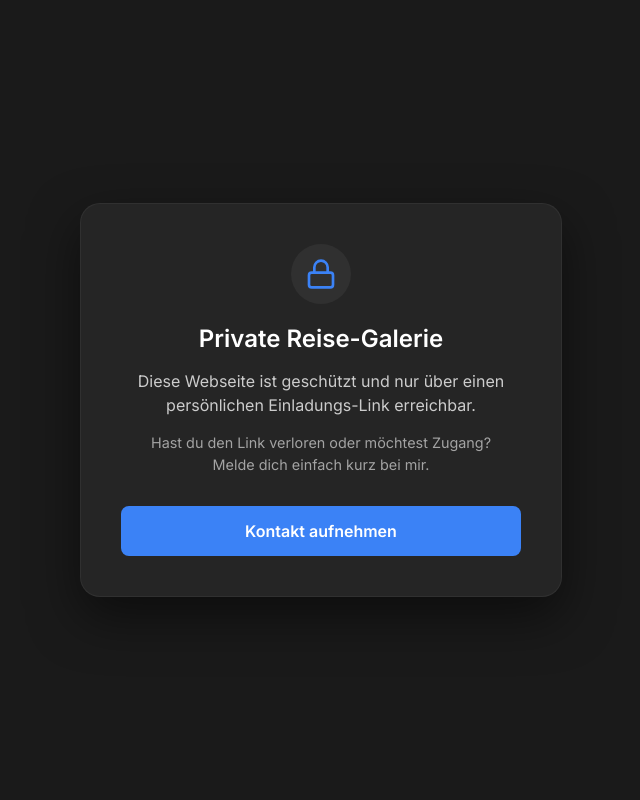
After one commit to Alex10000121/travelsite, a Flask app: template templates/login.html in a window 1280 px wide. The commit adds this page. Shown: the whole page, without its empty margins (319-959 px from the left). Run offline with Flask 3, Linux system fonts and the light colour scheme; the template is opened without the code that fills it, so the values that code supplies are empty.

Commit message:
create login.html

```diff
--- a/app.py
+++ b/app.py
@@ -16,6 +16,7 @@ PHOTO_DIR = os.environ.get('PHOTO_DIR', './photos')
 THUMB_DIR = os.environ.get('THUMB_DIR', './data/thumbs')
 DB_PATH = os.environ.get('DB_PATH', './data/trips.db')
 ACCESS_TOKEN = os.environ.get('ACCESS_TOKEN', 'geheim123')
+CONTACT_EMAIL = os.environ.get('CONTACT_EMAIL', 'deine.email@beispiel.de')
 
 os.makedirs(THUMB_DIR, exist_ok=True)
 os.makedirs(os.path.dirname(DB_PATH), exist_ok=True)
@@ -169,9 +170,14 @@ def scan_worker():
 
 @app.route('/')
 def index():
-    if request.args.get('token') != ACCESS_TOKEN: abort(403)
-    return render_template('index.html', token=request.args.get('token'))
+    req_token = request.args.get('token')
 
+    # 1. Token ist korrekt -> Zeige die App
+    if req_token == ACCESS_TOKEN:
+        return render_template('index.html', token=ACCESS_TOKEN)
+
+    # 2. Sonst -> Zeige die Info-Seite (egal ob falscher Token oder gar keiner)
+    return render_template('login.html', contact_email=CONTACT_EMAIL)
 
 @app.route('/api/route')
 def api_route():
--- a/static/style.css
+++ b/static/style.css
@@ -147,3 +147,45 @@ body, html { margin: 0; padding: 0; height: 100%; font-family: 'Inter', sans-ser
     .stats-grid { grid-template-columns: 1fr; gap: 10px; }
     .stat-value { font-size: 1.8rem; }
 }
+/* ================= LOGIN / INFO PAGE ================= */
+.login-container {
+    display: flex; justify-content: center; align-items: center;
+    height: 100vh; width: 100vw;
+    background-color: var(--bg-color);
+}
+
+.login-box {
+    background: var(--panel-color);
+    padding: 40px; border-radius: 20px;
+    text-align: center; width: 100%; max-width: 400px;
+    box-shadow: 0 20px 50px rgba(0,0,0,0.5);
+    border: 1px solid rgba(255,255,255,0.05);
+}
+
+.icon-circle {
+    width: 60px; height: 60px; margin: 0 auto 20px;
+    background: rgba(255,255,255,0.05); border-radius: 50%;
+    display: flex; justify-content: center; align-items: center;
+    color: var(--accent-color);
+}
+
+.login-box h1 { margin: 0 0 15px; font-size: 1.5rem; font-weight: 600; color: #fff; }
+.login-box p { color: #ccc; margin-bottom: 15px; font-size: 1rem; line-height: 1.5; }
+
+.login-box .muted-text {
+    font-size: 0.9rem; color: var(--text-muted); margin-bottom: 30px;
+}
+
+/* Der Kontakt-Button */
+.contact-btn {
+    display: inline-block;
+    text-decoration: none;
+    width: 100%; padding: 15px; border-radius: 8px; border: none;
+    background: var(--accent-color); color: white; font-size: 1rem; font-weight: 600;
+    cursor: pointer; transition: background 0.2s, transform 0.2s;
+    box-sizing: border-box; /* Wichtig damit Padding nicht die Breite sprengt */
+}
+.contact-btn:hover {
+    background: var(--accent-hover);
+    transform: translateY(-2px);
+}
--- /dev/null
+++ b/templates/login.html
@@ -0,0 +1,35 @@
+<!DOCTYPE html>
+<html lang="de">
+<head>
+    <meta charset="UTF-8">
+    <meta name="viewport" content="width=device-width, initial-scale=1.0">
+    <title>Privater Zugang</title>
+    <link href="https://fonts.googleapis.com/css2?family=Inter:wght@300;400;600&display=swap" rel="stylesheet">
+    <link rel="stylesheet" href="{{ url_for('static', filename='style.css') }}?v=3">
+</head>
+<body>
+    <div class="login-container">
+        <div class="login-box">
+            <div class="icon-circle">
+                <svg viewBox="0 0 24 24" width="32" height="32" stroke="currentColor" stroke-width="2" fill="none" stroke-linecap="round" stroke-linejoin="round">
+                    <rect x="3" y="11" width="18" height="11" rx="2" ry="2"></rect>
+                    <path d="M7 11V7a5 5 0 0 1 10 0v4"></path>
+                </svg>
+            </div>
+
+            <h1>Private Reise-Galerie</h1>
+
+            <p>Diese Webseite ist geschützt und nur über einen persönlichen Einladungs-Link erreichbar.</p>
+
+            <p class="muted-text">
+                Hast du den Link verloren oder möchtest Zugang?
+                <br>Melde dich einfach kurz bei mir.
+            </p>
+
+            <a href="mailto:{{ contact_email }}?subject=Zugang%20Reisefotos" class="contact-btn">
+                Kontakt aufnehmen
+            </a>
+        </div>
+    </div>
+</body>
+</html>
```
